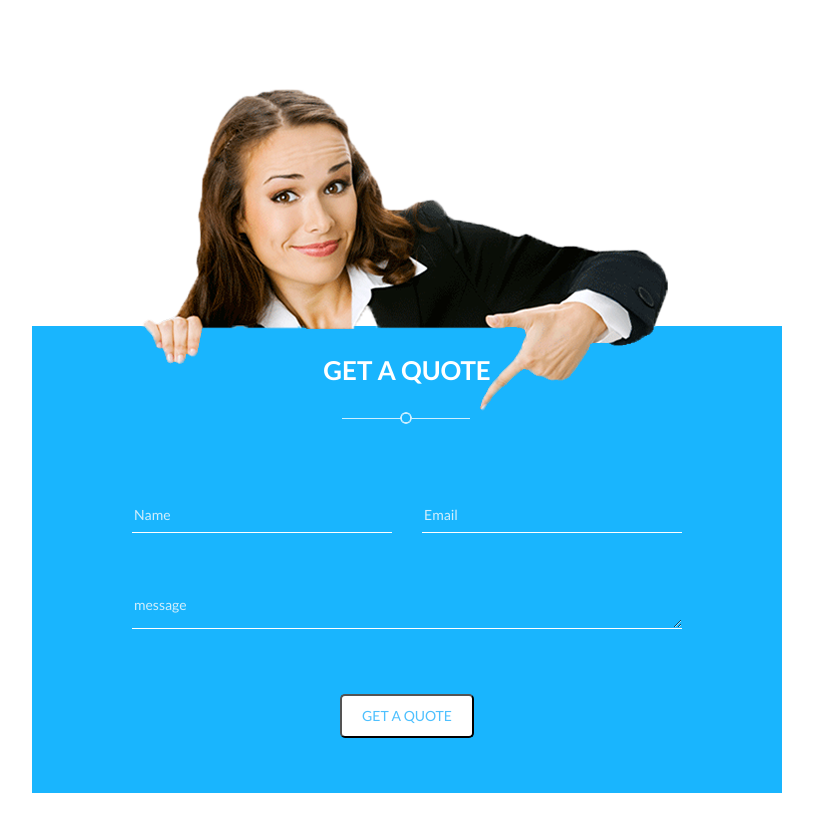
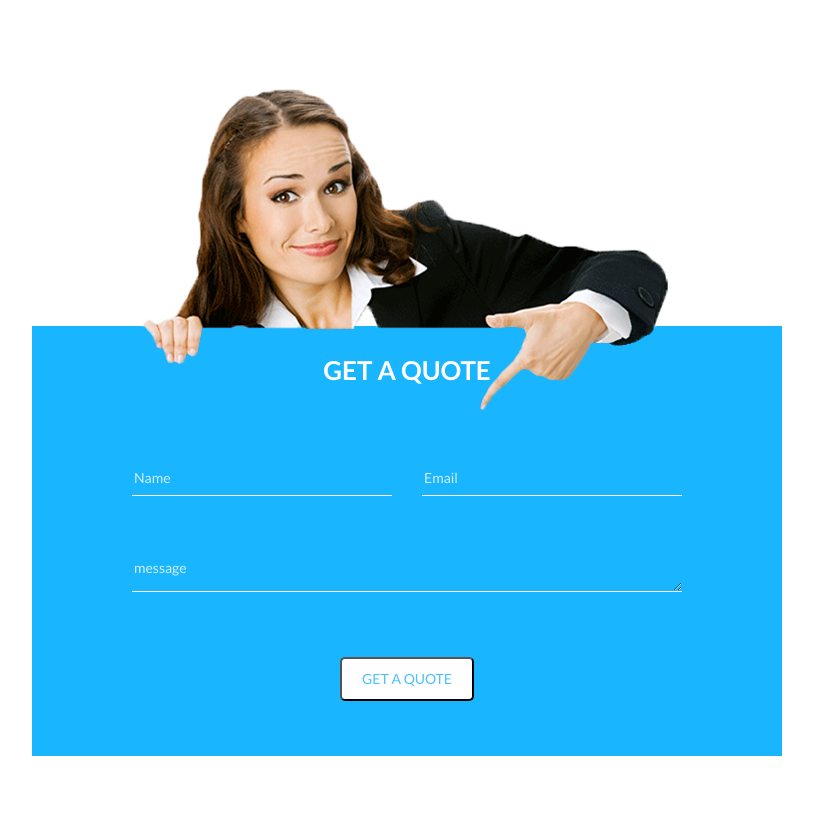
Before and after one commit to Hatem005/hatem.github.io, a plain HTML site: page class-two/index.html in a window 1280 px wide. Shown: the whole page, without its empty margins (233-1046 px from the left). Drawn offline with Linux system fonts and the light colour scheme.

Commit message:
Update index.html

```diff
--- a/class-two/index.html
+++ b/class-two/index.html
@@ -23,9 +23,7 @@
                             <img src="assets/img/girl.png">
                             <div class="blue-quote-from">
                                 <h3>Get a quote</h3>
-                                <div class="row">
-                                    <div class="blue-quote-bottom"> <div class="col-md-8 col-md-offset-2"><img src="assets/img/qute-botoom.png"></div></div>
-                                </div>
+
                                 <form action="index.html">
                                     <div class="row"><div class="col-md-6"> <input type="tex" name="name" placeholder="Name"></div>
                                     <div class="col-md-6"> <input type="tex" name="email" placeholder="Email"></div>
```
